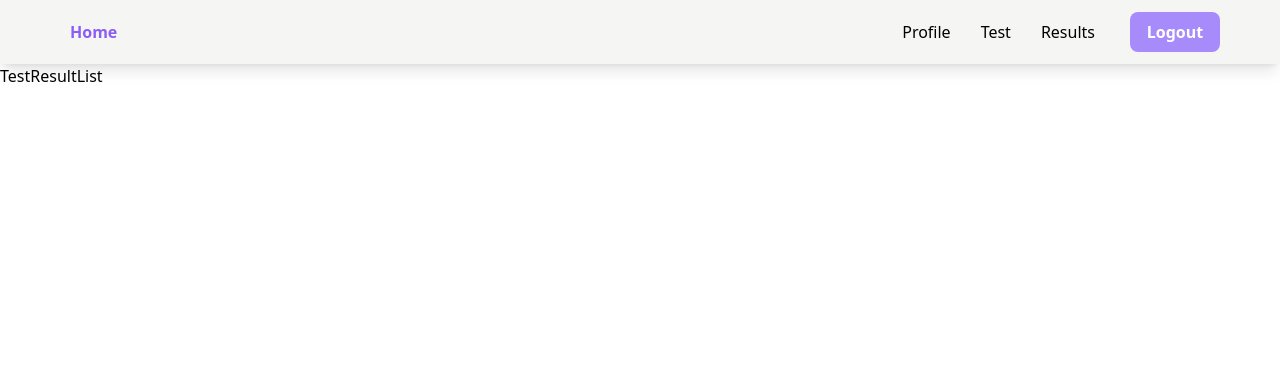
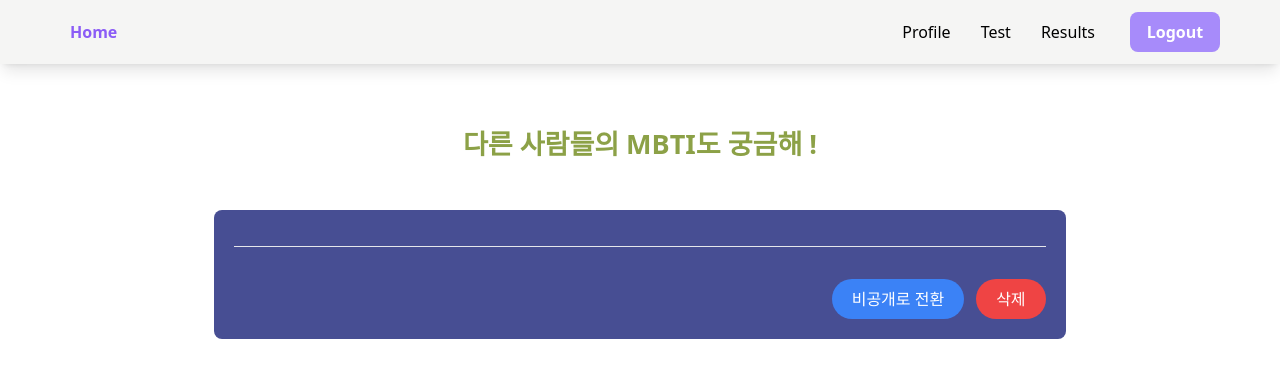
Before and after one commit to JinchaeKim/MBTI-Test_PJ, a React (Vite) app: page /results in a window 1280 px wide. Shown: the top 378 px of the page. Built offline with nearby package versions, Linux system fonts and the light colour scheme; data requests are answered from the project's data file; sample sign-in values are in the browser's storage.

Commit message:
Update : 전체 결과 리스트 구현

```diff
--- a/src/pages/TestResultList.jsx
+++ b/src/pages/TestResultList.jsx
@@ -1,5 +1,54 @@
+import { useEffect, useState } from "react";
+import { getTestResults } from "../api/testResults";
+import { mbtiDescriptions } from "../utils/mbtiCalculator";
+
 const TestResultList = () => {
-  return <div>TestResultList</div>;
+  const [cards, setCards] = useState([]);
+  // DB에서 값 가져오기
+  useEffect(() => {
+    const fetchData = async () => {
+      const data = await getTestResults();
+      setCards(data);
+    };
+    fetchData();
+  }, []);
+
+  console.log("cards", cards);
+  return (
+    <div className="flex flex-col items-center justify-center mx-auto md:w-[70%] w-[90%]">
+      <div className="mt-[60px] mb-[30px] text-[27px] font-extrabold text-[#8ca147]">
+        다른 사람들의 MBTI도 궁금해 !
+      </div>
+      {cards.map((card) => (
+        <div key={card.id} className="w-[95%] m-[15px] bg-[#474E93] rounded-lg">
+          <div className="p-[20px]">
+            <div className="flex flex-col justify-between md:flex-row p-2 border-b-[1px]">
+              <div className="text-[20px] font-bold text-violet-200">
+                {card.nickname}
+              </div>
+              <p className="font-light text-violet-200">{card.date}</p>
+            </div>
+            <div className="py-2">
+              <div className="p-2 text-[30px] text-[#fcff97] font-extrabold">
+                {card.result}
+              </div>
+              <div className="font-light text-violet-200">
+                {mbtiDescriptions[card.result]}
+              </div>
+            </div>
+            <div className="flex justify-end gap-3">
+              <button className="px-[20px] py-[8px] text-white bg-blue-500 rounded-full">
+                비공개로 전환
+              </button>
+              <button className="px-[20px] py-[8px] text-white bg-red-500 rounded-full">
+                삭제
+              </button>
+            </div>
+          </div>
+        </div>
+      ))}
+    </div>
+  );
 };
 
 export default TestResultList;
```
